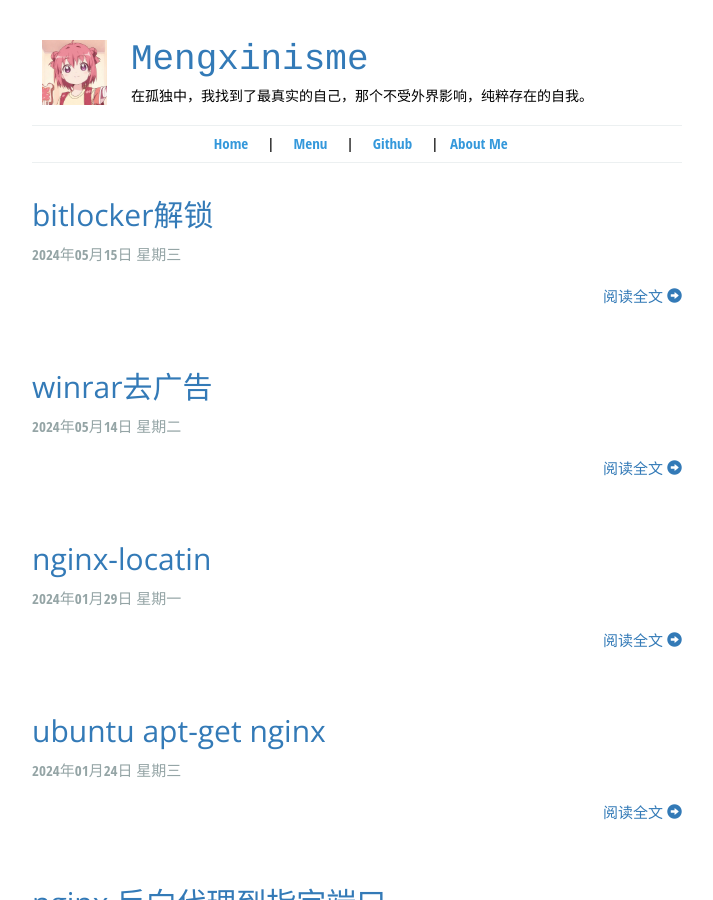
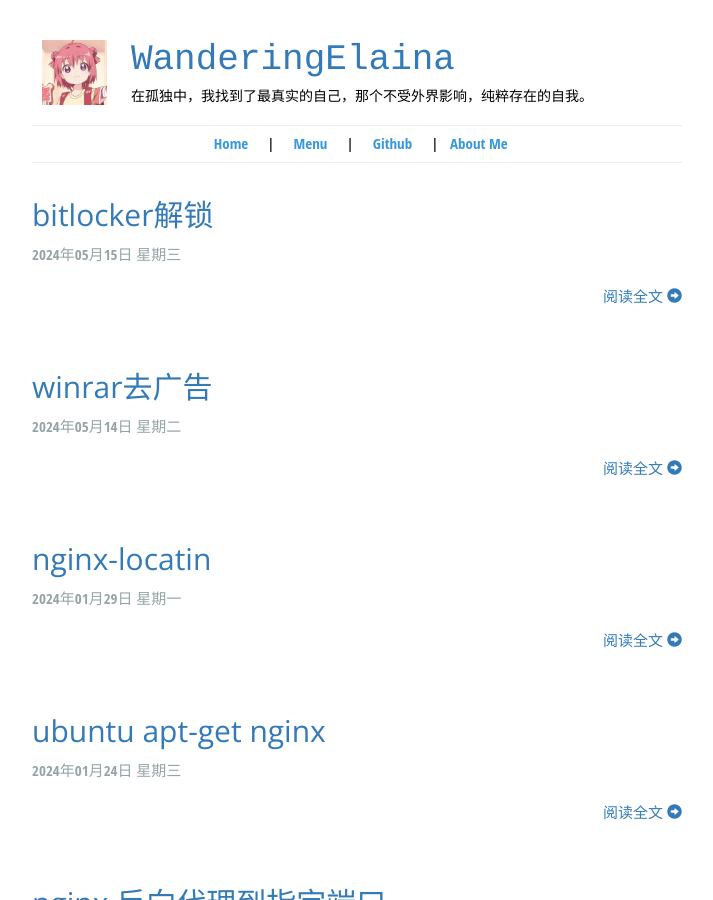
Before and after one commit to WanderingElaina/WanderingElaina.github.io, a Jekyll site: the page built from index.html, in a window 1280 px wide and 900 px high. Shown: the whole window, without its empty margins (283-996 px from the left). Built offline with Jekyll 4.4.1, drawn with Linux system fonts in a browser that asks for light colours; Markdown is read by kramdown in place of the engine named in the settings.

Commit message:
Update blog.yml

```diff
--- a/_data/blog.yml
+++ b/_data/blog.yml
@@ -1,2 +1,2 @@
-title: Mengxinisme
+title: WanderingElaina
 description: 在孤独中，我找到了最真实的自己，那个不受外界影响，纯粹存在的自我。
```
